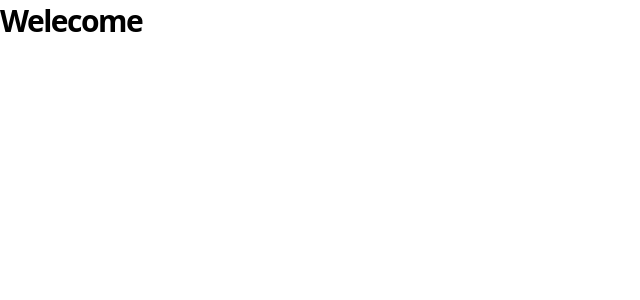
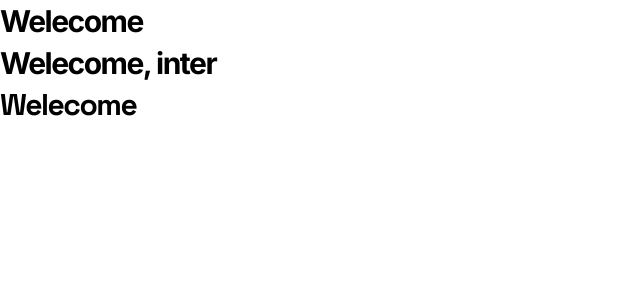
Before and after one commit to AlaSaihi001/dev-ala, a Next.js app: page / in a window 1280 px wide. Shown: the top 300 px of the page, without its empty margins (0-640 px from the left). Built offline with nearby package versions, Linux system fonts and the light colour scheme.

Commit message:
add fonts

```diff
--- a/app/globals.css
+++ b/app/globals.css
@@ -1,6 +1,10 @@
 @tailwind base;
 @tailwind components;
 @tailwind utilities;
+
+body{
+  font-family: "Inter", sans-serif;
+}
 
 @layer utilities {
   .background-light850_dark100 {
--- a/app/layout.tsx
+++ b/app/layout.tsx
@@ -1,16 +1,19 @@
 import type { Metadata } from "next";
-import { Geist, Geist_Mono } from "next/font/google";
+import { Inter, Space_Grotesk as SpaceGrotesk } from "next/font/google";
 import "./globals.css";
+
 import React from "react";
 
-const geistSans = Geist({
-  variable: "--font-geist-sans",
+const inter = Inter({
   subsets: ["latin"],
+  variable: "--font-inter",
+  display: "swap",
 });
 
-const geistMono = Geist_Mono({
-  variable: "--font-geist-mono",
+const spaceGroTesk = SpaceGrotesk({
   subsets: ["latin"],
+  variable: "--font-space-grotesk",
+  display: "swap",
 });
 
 export const metadata: Metadata = {
@@ -26,7 +29,7 @@ export default function RootLayout({
   return (
     <html lang="en">
       <body
-        className={`${geistSans.variable} ${geistMono.variable} antialiased`}
+        className={`${inter.variable} ${spaceGroTesk.variable} antialiased`}
       >
         {children}
       </body>
--- a/app/page.tsx
+++ b/app/page.tsx
@@ -1,7 +1,9 @@
 const Home = () => (
-  <h1 className="h1-bold">
-    Welecome
-  </h1>
+  <>
+    <h1 className="h1-bold">Welecome</h1>
+    <h2 className="h1-bold font-inter">Welecome, inter</h2>
+    <h2 className="h1-bold font-space-grotesk">Welecome</h2>
+  </>
 );
 
 export default Home;
```
Also changed, not shown: app/fonts/GeistMono-Thin.ttf (added), app/fonts/InterVF.ttf (added).
